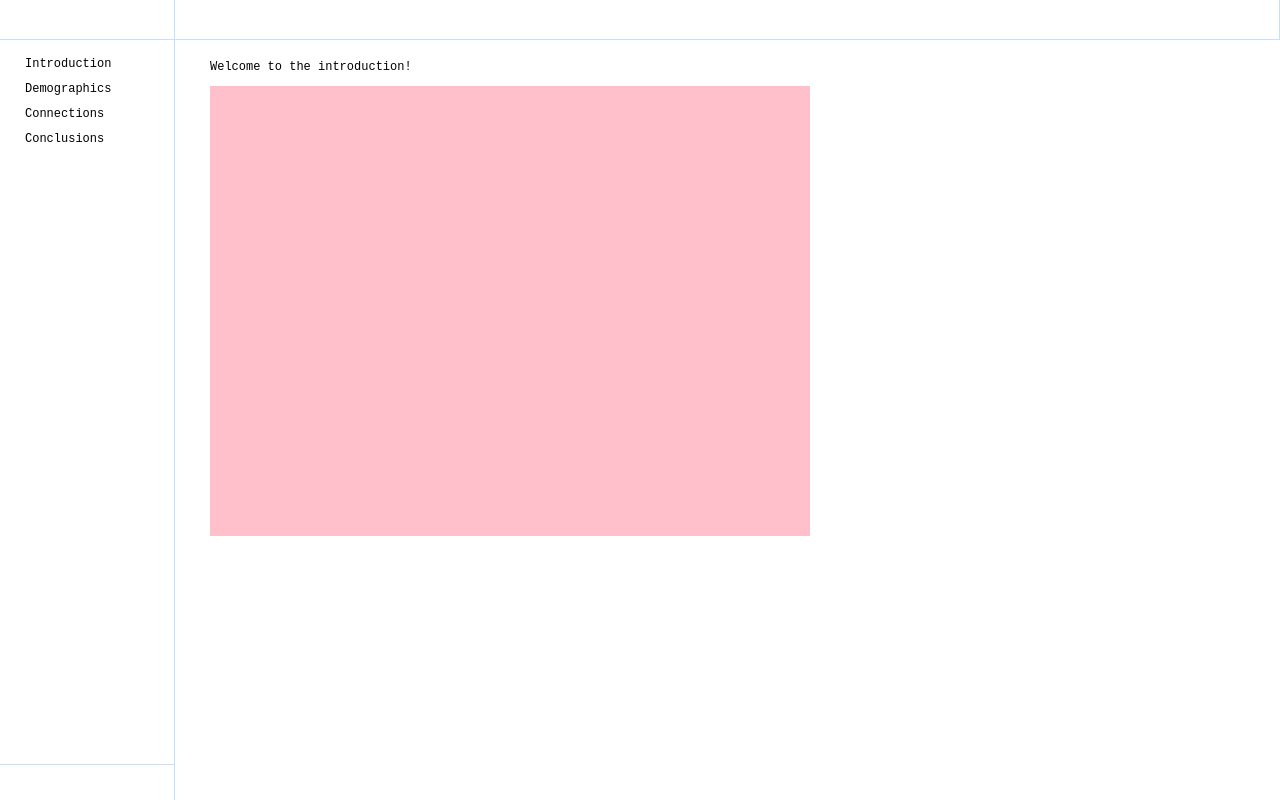
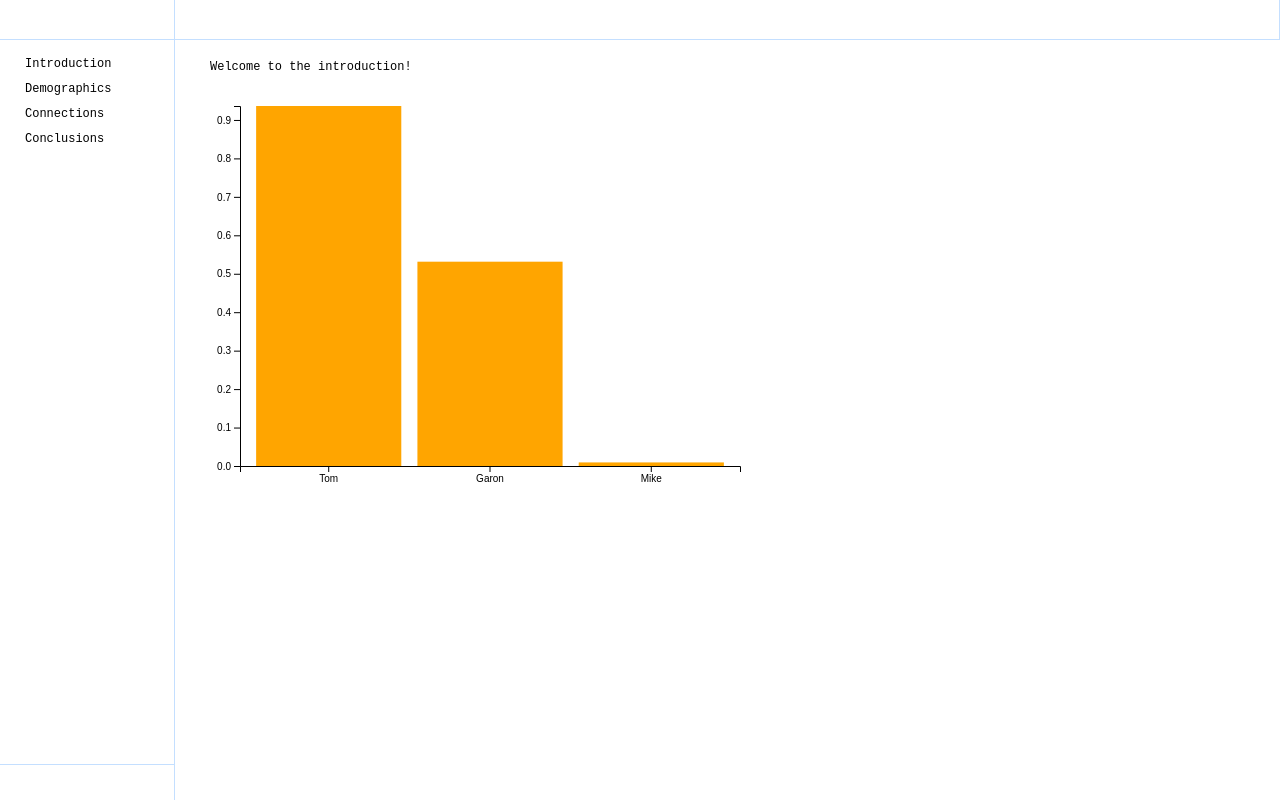
Before and after one commit to tombetthauser/SotaSurvey2019, a plain HTML site: page index.html in a window 1280 px wide. Drawn offline with nearby package versions, Linux system fonts and the light colour scheme.

Commit message:
Get first test graph working

```diff
--- a/app.js
+++ b/app.js
@@ -40,4 +40,66 @@ document.addEventListener('DOMContentLoaded', (event) => {
       })
     }
   }
+
+
+
+  // D3 code starts here for first bar graph.
+
+  const data = [
+    { name: "Tom", value: `${Math.random()}` },
+    { name: "Garon", value: `${Math.random()}` },
+    { name: "Mike", value: `${Math.random()}` }
+  ];
+
+
+
+  // Constants for height width and margin.
+
+  const height = 400;
+  const width = 550;
+  const margin = ({ top: 20, right: 20, bottom: 20, left: 30 });
+
+
+
+  // X and Y scale functions are below.
+
+  const x = d3.scaleBand()
+    .domain(data.map(d => d.name))
+    .range([margin.left, width - margin.right])
+    .padding(0.1);
+
+  const y = d3.scaleLinear()
+    .domain([0, d3.max(data, d => d.value)])
+    .range([height - margin.bottom, margin.top]);
+
+
+
+  // The X and Y axis functions.
+
+  const xAxis = g => g
+    .attr("transform", `translate(0,${height - margin.bottom})`)
+    .call(d3.axisBottom(x));
+
+  const yAxis = g => g
+    .attr("transform", `translate(${margin.left},0)`)
+    .call(d3.axisLeft(y));
+
+  // Use all the above constants and functions.
+
+  const svg = d3.select('svg');
+
+  const g = svg.append("g").attr("fill", "orange");
+
+  g.selectAll("rect")
+    .data(data)
+    .join("rect")
+    .attr("x", d => x(d.name))
+    .attr("y", d => y(d.value))
+    .attr("height", d => y(0) - y(d.value))
+    .attr("width", x.bandwidth());
+
+  svg.append("g").call(xAxis);
+
+  svg.append("g").call(yAxis);
+
 })
--- a/index.html
+++ b/index.html
@@ -36,7 +36,7 @@
     <main class="main-section-body">
       <div class="introduction-div">
         <p>Welcome to the introduction!</p>
-        <svg style="background-color: pink;" height="450" width="600"></svg>
+        <svg height="450" width="600"></svg>
       </div>
       <div class="demographics-div">
         <p>Welcome to the demographics!</p>
```
